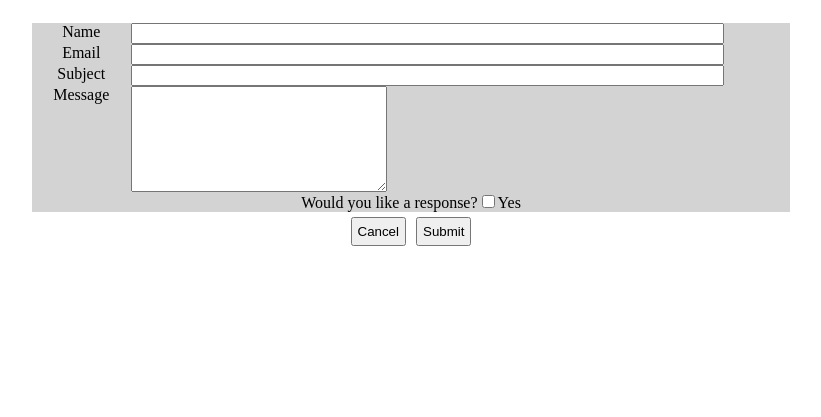
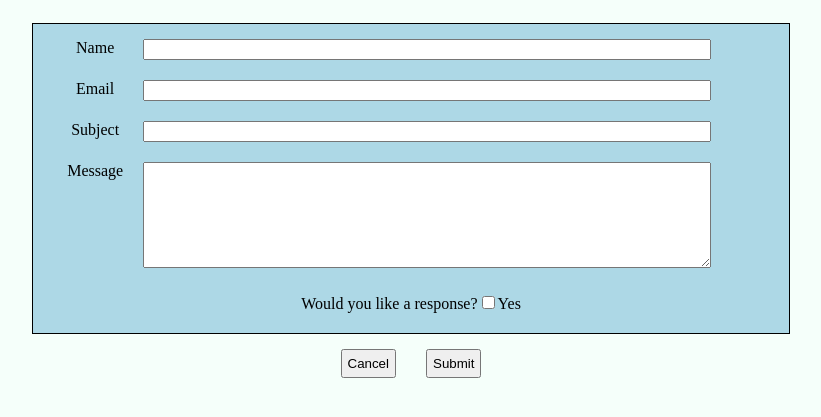
Before and after one commit to BenjaminGarza/restaurant-page, a website built with webpack: page dist/index.html in a window 1280 px wide. Shown: the part 67-484 px from the top of the page, without its empty margins (229-1050 px from the left). Built offline with nearby package versions, Linux system fonts and the light colour scheme.

Commit message:
Changed css selectors to classes

```diff
--- a/dist/index.html
+++ b/dist/index.html
@@ -9,13 +9,13 @@
 </head>
 <body>
   <div id="content">
-    <h2>Contact us</h2>
-    <form>
-      <div><label for="input">Name</label><input type="text"></div>
-      <div><label for="input">Email</label><input type="text"></div>
-      <div><label for="input">Subject</label><input type="text"></div>
-      <div><label for="input">Message</label><textarea name="textarea" style="width:250px;height:100px;"></textarea></div>
-      <aside><label for="input">Would you like a response?</label></span><input type="checkbox">Yes</aside></span>
+    <h2 class = "contact-title">Contact us</h2>
+    <form class = "contact-form">
+      <div class = "form-div"><label for="input">Name</label><input type="text"></div>
+      <div class = "form-div"><label for="input">Email</label><input type="text"></div>
+      <div class = "form-div"><label for="input">Subject</label><input type="text"></div>
+      <div class = "form-div"><label for="input">Message</label><textarea name="textarea" class="message-box"></textarea></div>
+      <aside class = "response-checkbox"><label for="input">Would you like a response?</label></span><input type="checkbox">Yes</aside></span>
     </form>
   <div><button class='contact-button'>Cancel</button><button class='contact-button'>Submit</button></div>
   </div>
--- a/dist/style.css
+++ b/dist/style.css
@@ -1,18 +1,21 @@
 @media only screen and (min-width: 424px) {
-form {
+  body{
+    background-color: mintcream;
+  }
+.contact-form{
   display: grid;
-  background-color: lightgrey;
+  background-color: lightblue;
+  border: black 1px solid;
   min-width: 500px;
+  padding: 5px;
 }
- form div {
+ .form-div {
    display: grid;
    grid-template-columns: 1.5fr 9fr 1fr;
- }
- aside{
-   vertical-align: text-top;
+   padding: 10px;
  }
 
- h2{
+ .contact-title{
    font-size: xx-large;
  }
 
@@ -21,9 +24,16 @@ form {
   width: 60%;
   text-align: center; }
 
+.message-box{
+  height:100px;
+}
+.response-checkbox{
+  padding: 15px;
+  vertical-align: text-top;
+}
 .contact-button {
   padding: 5px;
-  margin: 5px;
+  margin: 15px;
 }
 }
 @media only screen and (max-width: 424px) {
```
